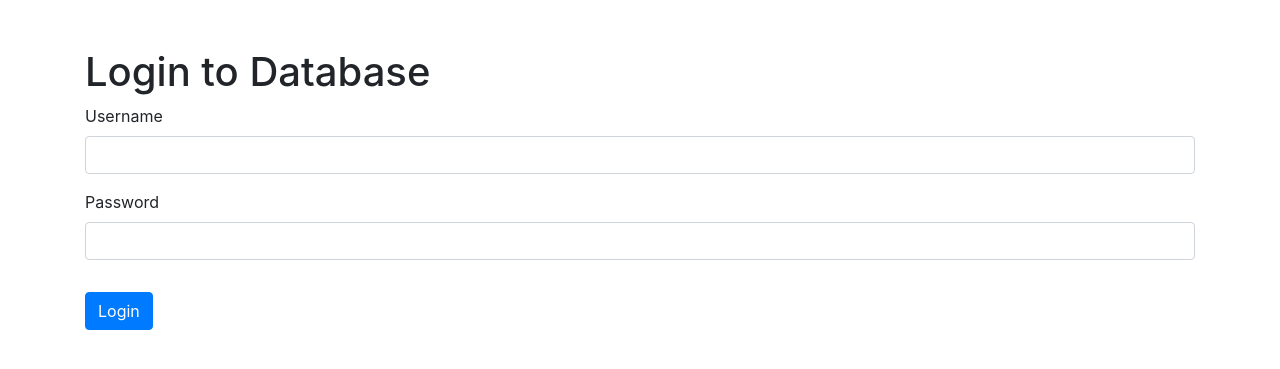
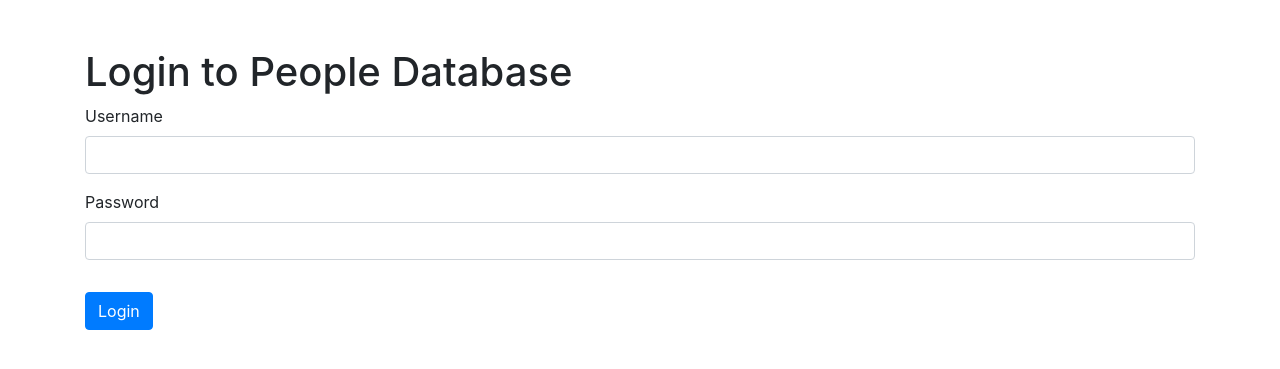
Before and after one commit to Pandi16/pandi_flask_mysql, a Flask app: page / in a window 1280 px wide. Shown: the top 369 px of the page. Run offline with Flask 2, Linux system fonts and the light colour scheme; some libraries are stand-ins or nearby versions.

Commit message:
html file changes

```diff
--- a/templates/index.html
+++ b/templates/index.html
@@ -8,7 +8,7 @@
 </head>
 <body>
     <div class="container">
-        <h1 class="mt-5">Login to Database</h1>
+        <h1 class="mt-5">Login to People Database</h1>
         <form method="post" action="{{ url_for('login') }}">
             <div class="form-group">
                 <label for="username">Username</label>
```
